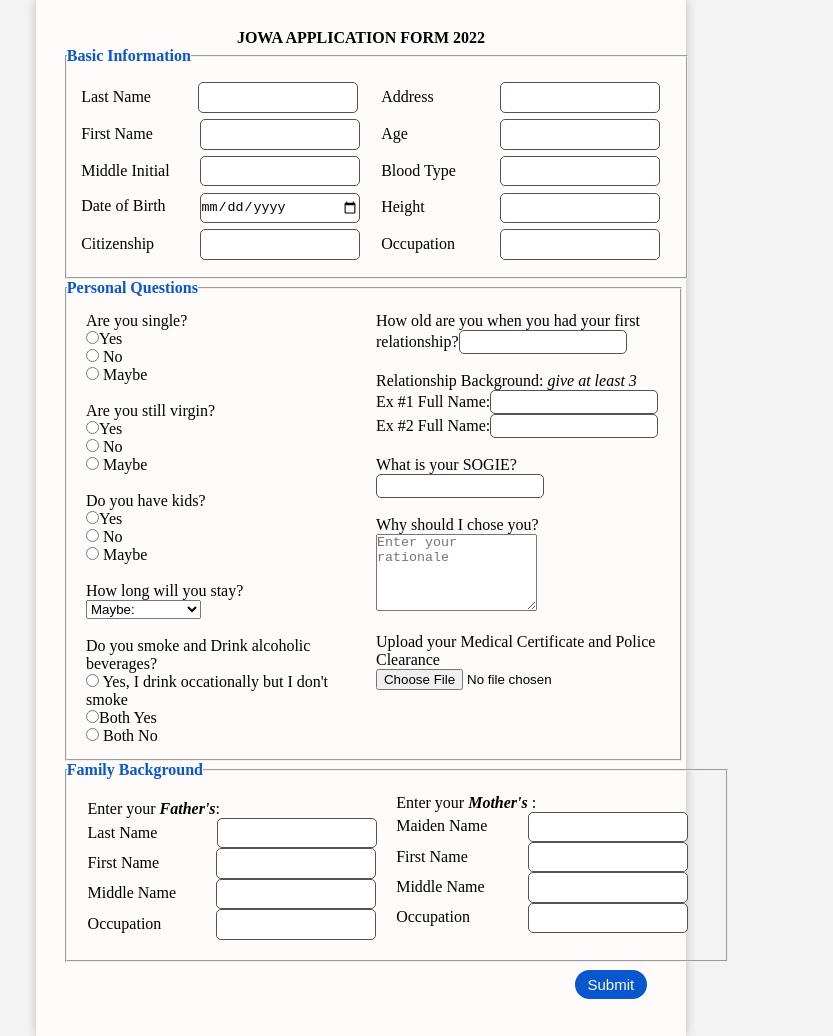
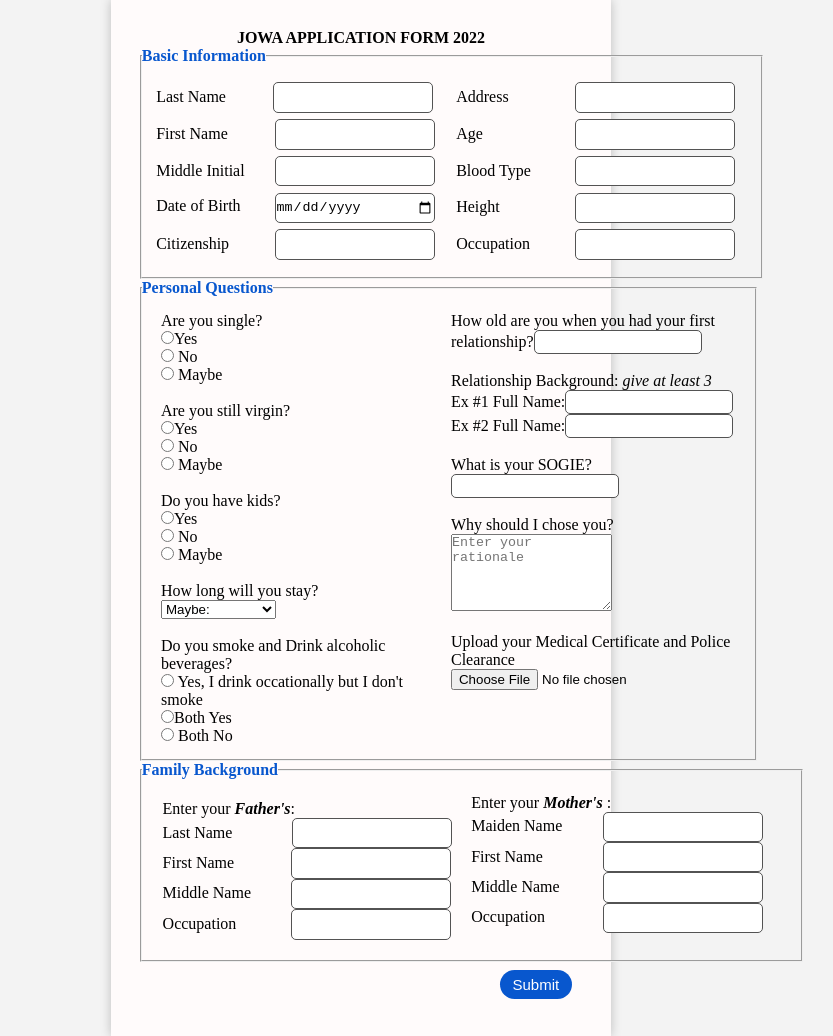
Before and after one commit to niccalaodenio/online-form-for-single-people, a plain HTML site: page index.html in a window 1280 px wide. Shown: the whole page, without its empty margins (311-1144 px from the left). Drawn offline with Linux system fonts and the light colour scheme.

Commit message:
Update stylesheet.css

```diff
--- a/css/stylesheet.css
+++ b/css/stylesheet.css
@@ -25,7 +25,7 @@ body .dataLegend {
 }
 
 body .ncx {
-  width: 650px;
+  width: 500px;
   padding: 1.8rem;
   margin-right: -4rem;
   background-color: #fffbfb;
```
